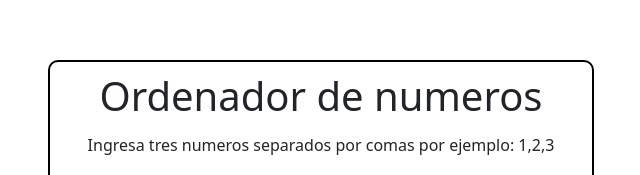
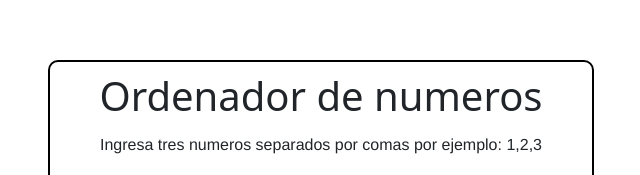
Before and after one commit to VictorMartinezDev/CH58-ejercicio-ordenador-de-n-meros, a plain HTML site: page index.html in a window 1280 px wide. Shown: the part 150-325 px from the top of the page, 319-959 px from the left. Drawn offline with nearby package versions, Linux system fonts and the light colour scheme.

Commit message:
feet:Se cambio el font de las etiquetas p

```diff
--- a/index.html
+++ b/index.html
@@ -36,6 +36,10 @@
 
     div {
       margin-bottom: 5px;
+    }
+
+    p{
+      font-family: 'Franklin Gothic Medium', 'Arial Narrow', Arial, sans-serif;
     }
   </style>
   <link href="https://cdn.jsdelivr.net/npm/bootstrap@5.3.8/dist/css/bootstrap.min.css" rel="stylesheet"
```
